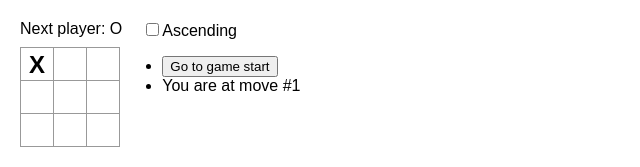
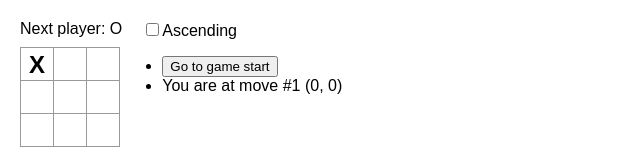
Before and after one commit to will-lynas/react-tutorial, a React (Create React App) app: page / in a window 1280 px wide. Both pictures are taken after a click on the button 37 px from the left and 64 px from the top of the page. Shown: the top 167 px of the page, without its empty margins (0-640 px from the left). Built offline with nearby package versions, Linux system fonts and the light colour scheme.

Commit message:
Display the row and column for each move

```diff
--- a/src/App.js
+++ b/src/App.js
@@ -65,13 +65,19 @@ function MovesList({ history, currentMove, onJumpTo }) {
       if (move === 0) {
         return <li key={move}>You are at game start</li>;
       } else {
-        return <li key={move}>You are at move #{move}</li>;
+        const [row, col] = findMove(squares, history[move - 1]);
+        return (
+          <li key={move}>
+            You are at move #{move} ({row}, {col})
+          </li>
+        );
       }
     }
 
     let description;
     if (move > 0) {
-      description = "Go to move #" + move;
+      const [row, col] = findMove(squares, history[move - 1]);
+      description = `Go to move #${move} (${row}, ${col})`;
     } else {
       description = "Go to game start";
     }
@@ -153,3 +159,12 @@ function calculateWinner(squares) {
   }
   return null;
 }
+
+function findMove(currentSquares, previousSquares) {
+  const position = currentSquares.findIndex(
+    (square, i) => square !== previousSquares[i]
+  );
+  const row = Math.floor(position / 3);
+  const col = position % 3;
+  return [row, col];
+}
```
